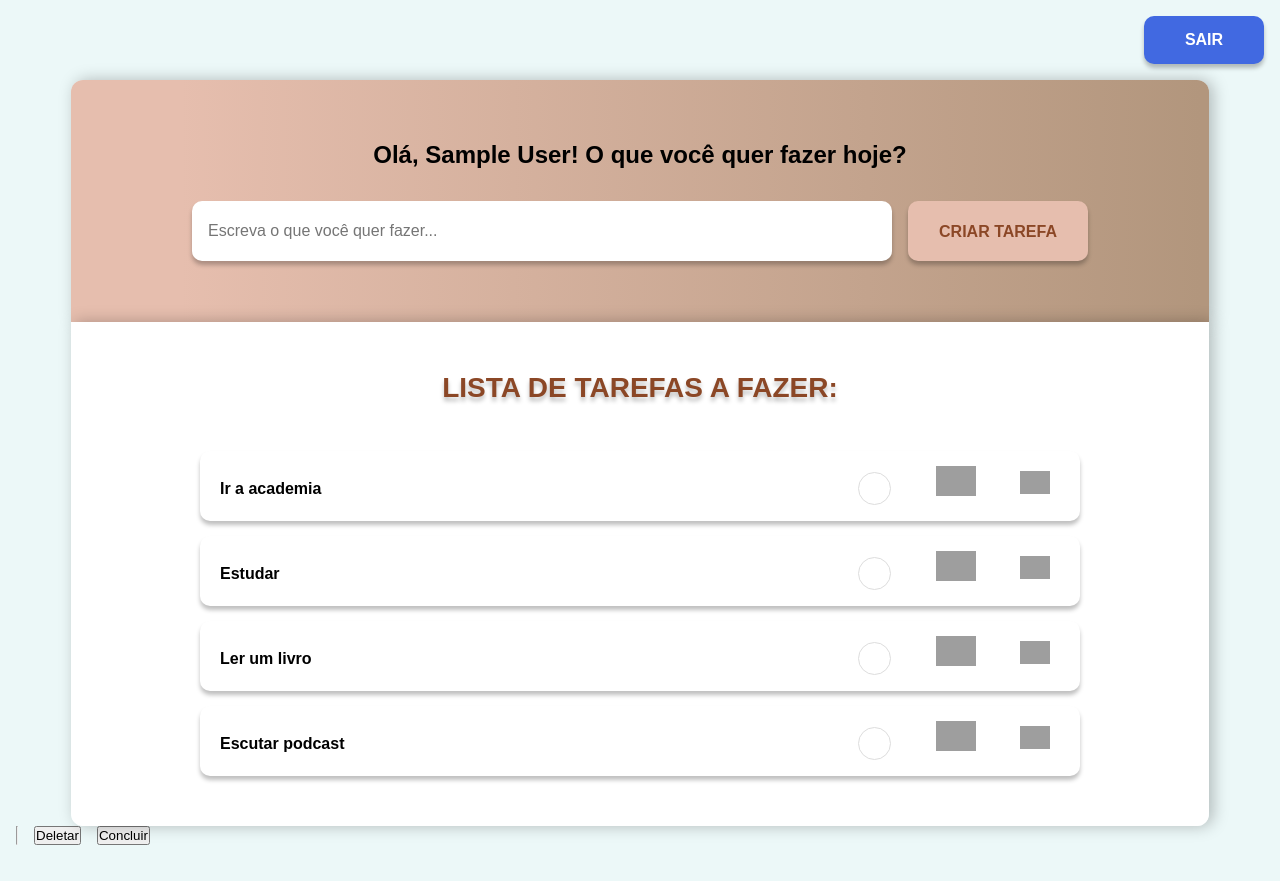
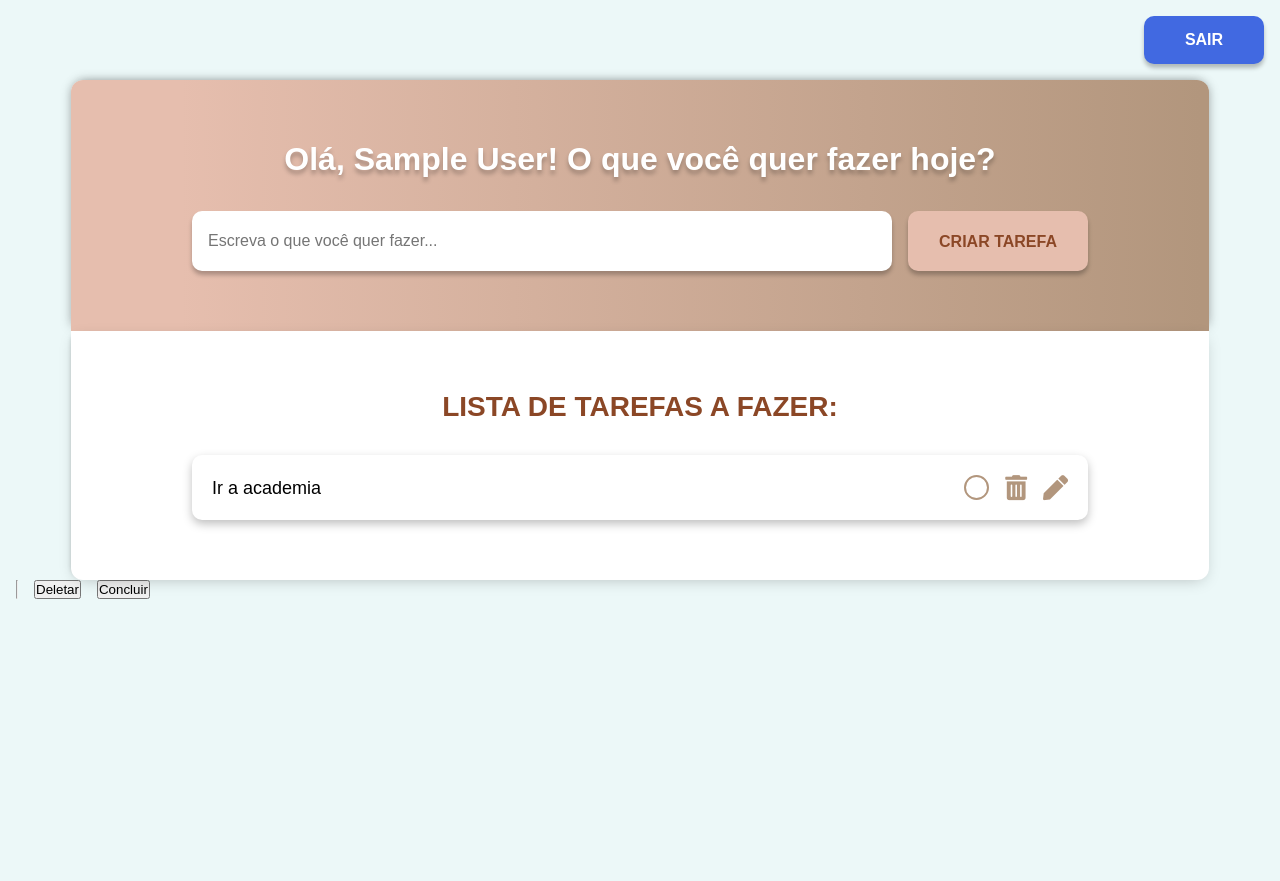
Before and after one commit to task-impacta/task, a PHP site: page /projetos/quadro_de_tarefas.php in a window 1280 px wide. After the commit the page ends 599 px from the top, so only its background shows below. Run offline with PHP 8.4, Linux system fonts and the light colour scheme; the visitor is signed in with stand-in values (Sample User, id 1); data that the repository does not hold is empty; some libraries are stand-ins or nearby versions; grey boxes are pictures that could not be loaded.

Commit message:
css adjustment

```diff
--- a/quadro_de_tarefas.php
+++ b/quadro_de_tarefas.php
@@ -3,7 +3,7 @@ session_start();
 include('conexao.php');
 include('verifica_login.php');
 include('func.php');
-if(!loggedin()){
+if (!loggedin()) {
     header("location:login.php");
 }
 ?>
@@ -17,21 +17,19 @@ if(!loggedin()){
     <meta name="viewport" content="width=device-width, initial-scale=1.0">
 
     <link rel="stylesheet" href="to-do.css">
+    <link href="https://use.fontawesome.com/releases/v5.4.1/css/all.css" integrity="sha384-5sAR7xN1Nv6T6+dT2mhtzEpVJvfS3NScPQTrOxhwjIuvcA67KV2R5Jz6kr4abQsz" crossorigin="anonymous" rel="stylesheet">
 
     <title>Quadro de tarefas</title>
 </head>
 
 <body>
-    <div>
-        <center id = "todo"></center>
-    </div>
     <div class="position-btn">
         <a href="logout.php" class="btn-logout">Sair</a>
     </div>
 
     <div class="content">
         <header class="card-header">
-            <h2>Olá, <?php echo $_SESSION['nome']; ?>! O que você quer fazer hoje? </h2>
+            <h2 class="card-header-title">Olá, <?php echo $_SESSION['nome']; ?>! O que você quer fazer hoje? </h2>
 
             <form method="POST">
                 <input type="text" name="tarefa" class="new-task" placeholder="Escreva o que você quer fazer..." />
@@ -39,62 +37,26 @@ if(!loggedin()){
             </form>
         </header>
         <article class="card-content">
-            <div>
-                <h2 class="card-content-title">LISTA DE TAREFAS A FAZER:</h2>
-            </div>
-            <div>
+            <h2 class="card-content-title">Lista de tarefas a fazer:</h2>
+
             <div class="card-content-task">
-                    <div class="card-content-task-message">
                 <label>Ir a academia</label>
-                    </div>
                 <div class="card-content-task-icon">
                     <input type="checkbox" class="checkbox-round" />
-                        <img class="img-trash" src="C:\Users\jrica\Downloads\HTML_Ricardo\trash_icon.svg">
-                        <img class="img-pencil" src="C:\Users\jrica\Downloads\HTML_Ricardo\pencil_write_icon.svg">
+                    <button class="btn-icon">
+                        <i class="fas fa-trash-alt"></i>
+                    </button>
+                    <button class="btn-icon">
+                        <i class="fas fa-pen"></i>
+                    </button>
                 </div>
-                </div>
-
-                <div class="card-content-task">
-                    <div class="card-content-task-message">
-                        <label>Estudar</label>
-                    </div>
-                    <div class="card-content-task-icon">
-                        <input type="checkbox" class="checkbox-round" />
-                        <img class="img-trash" src="C:\Users\jrica\Downloads\HTML_Ricardo\trash_icon.svg">
-                        <img class="img-pencil" src="C:\Users\jrica\Downloads\HTML_Ricardo\pencil_write_icon.svg">
-                    </div>
-                </div>
-
-                <div class="card-content-task">
-                    <div class="card-content-task-message">
-                        <label>Ler um livro</label>
-                    </div>
-                    <div class="card-content-task-icon">
-                        <input type="checkbox" class="checkbox-round" />
-                        <img class="img-trash" src="C:\Users\jrica\Downloads\HTML_Ricardo\trash_icon.svg">
-                        <img class="img-pencil" src="C:\Users\jrica\Downloads\HTML_Ricardo\pencil_write_icon.svg">
-                    </div>
-                </div>
-
-                <div class="card-content-task">
-                    <div class="card-content-task-message">
-                        <label>Escutar podcast</label>
-                    </div>
-                    <div class="card-content-task-icon">
-                        <input type="checkbox" class="checkbox-round" />
-                        <img class="img-trash" src="C:\Users\jrica\Downloads\HTML_Ricardo\trash_icon.svg">
-                        <img class="img-pencil" src="C:\Users\jrica\Downloads\HTML_Ricardo\pencil_write_icon.svg">
-                    </div>
-                </div>
-
-
-
             </div>
         </article>
 
     </div>
 
 </body>
+
 </html>
 <?php
 $fk_user = $_SESSION['fk_user'];
--- a/to-do.css
+++ b/to-do.css
@@ -50,98 +50,19 @@ body {
     align-items: center;
     flex-direction: column;
     gap: 32px;
-    padding: 121px;
+    padding: 60px 121px;
 
     border-radius: 12px 12px 0px 0px;
     background: linear-gradient(90deg, #E6BEAE 9.66%, #B2967D 99.25%);
-    box-shadow: 4px 0px 16px rgba(0, 0, 0, 0.25);
-
-    height: 200px;
-}
-.card-content {
-    display: flex;
-    justify-content: center;
-    align-items: center;
-    flex-direction: column;
-    gap: 32px;
-    padding: 50px;
-
-    border-radius: 0px 0px 12px 12px;
-    background: linear-gradient(90deg, #FFFFFF 9.66%, #FFFFFF 99.25%);
-    box-shadow: 4px 0px 16px rgba(0, 0, 0, 0.25);
-
-    position: relative;
-    height: auto;
-    min-height: 100%
+    box-shadow: 0 -5px 11px -5px rgba(0, 0, 0, 0.25), -5px 0 11px -5px rgba(0, 0, 0, 0.25), 5px 0 11px -5px rgba(0, 0, 0, 0.25);
 }
 .card-header-title {
-    color: #FFFFFF;
+    color: #fff;
+    font-weight: 700;
+    font-size: 32px;
+    line-height: 39px;
+
     text-shadow: 0px 4px 4px rgba(0, 0, 0, 0.25);
-    font-size: 28px;
-}
-.card-content-title {
-    text-align: center;
-    color: #8B4726;
-    text-shadow: 0px 4px 4px rgba(0, 0, 0, 0.25);
-    font-size: 28px;
-}
-.card-content-task{
-    height: 70px;
-    width: 880px;
-    padding: 20px;
-    margin-top: 15px;
-
-    background: #FFFFFF;
-    box-shadow: 0px 4px 4px rgba(0, 0, 0, 0.25);
-    border-radius: 10px;
-    border: none;
-
-    color: #000000;
-    font-weight: 700;
-    font-size: 16px;
-    line-height: 35px;
-}
-.checkbox-round {
-    width: 2.5em;
-    height: 2.5em;
-    background-color: white;
-    border-radius: 50%;
-    vertical-align: middle;
-    border: 1px solid #ddd;
-    appearance: none;
-    -webkit-appearance: none;
-    outline: none;
-    cursor: pointer;
-
-    margin-top: -2px;
-    margin-right: 40px;
-}
-.checkbox-round:hover {
-    background-color: green;
-}
-.checkbox-round:checked {
-    background-color: green;
-}
-.img-trash{
-    width: 40px;
-    margin-top: -5px;
-    margin-right: 40px;
-    vertical-align: top;
-    cursor: pointer;
-}
-.img-pencil{
-    width: 30px;
-    margin-right: 10px;
-    vertical-align: top;
-    cursor: pointer;
-}
-.card-content-task-message{
-    float:left;
-
-}
-.card-content-task-icon{
-    float: right;
-    vertical-align: top;
 }
 form {
     display: flex;
@@ -179,3 +100,91 @@ form {
     background-color: #8B4726;
     color: #fff;
 }
+
+.card-content {
+    display: flex;
+    justify-content: center;
+    align-items: center;
+    flex-direction: column;
+    gap: 32px;
+    padding: 60px 121px;
+
+    border-radius: 0px 0px 12px 12px;
+    background-color: #fff;
+    box-shadow: 0 4px 16px -5px rgba(0, 0, 0, 0.25),
+                -5px 0 5px -6px rgba(0, 0, 0, 0.25),
+                5px 0 5px -11px rgba(0, 0, 0, 0.25);
+
+    position: relative;
+    height: auto;
+    min-height: 100%
+}
+.card-content-title {
+    text-align: center;
+    color: #8B4726;
+    font-size: 28px;
+    text-transform: uppercase;
+}
+.card-content-task {
+    display: flex;
+    align-items: center;
+    justify-content: space-between;
+    height: 65px;
+    width: 100%;
+    padding: 20px;
+
+    background: #FFFFFF;
+    box-shadow: 0px 4px 10px rgba(0, 0, 0, 0.25);
+    border-radius: 10px;
+    border: none;
+
+    color: #000000;
+    font-weight: 700;
+    font-size: 16px;
+    line-height: 35px;
+
+    transition: transform .2s;
+    cursor: pointer;
+}
+.card-content-task:hover {
+    transform: scale(1.1);
+}
+label {
+    font-weight: 400;
+    font-size: 18px;
+    line-height: 22px;
+}
+.card-content-task-icon {
+    display: flex;
+    align-items: center;
+    gap: 16px;
+}
+.btn-icon {
+    border: none;
+    background-color: transparent;
+    cursor: pointer;
+}
+.fas {
+    color: #B2967D !important;
+    font-weight: 900 !important;
+    font-size: 25px !important;
+    line-height: 29px !important;
+}
+
+.checkbox-round {
+    width: 25px;
+    height: 25px;
+    background-color: white;
+    border-radius: 50%;
+    vertical-align: middle;
+    border: 2px solid #B2967D;
+    appearance: none;
+    -webkit-appearance: none;
+    outline: none;
+    cursor: pointer;
+
+}
+.checkbox-round:hover, .checkbox-round:checked {
+    background-color: #90EE90;
+    border: 2px solid #90EE90;
+}
```
Also changed, not shown: img/pencil_write_icon.svg (deleted), img/trash_icon.svg (deleted). Lines whose indentation alone changed are shown as unchanged.
